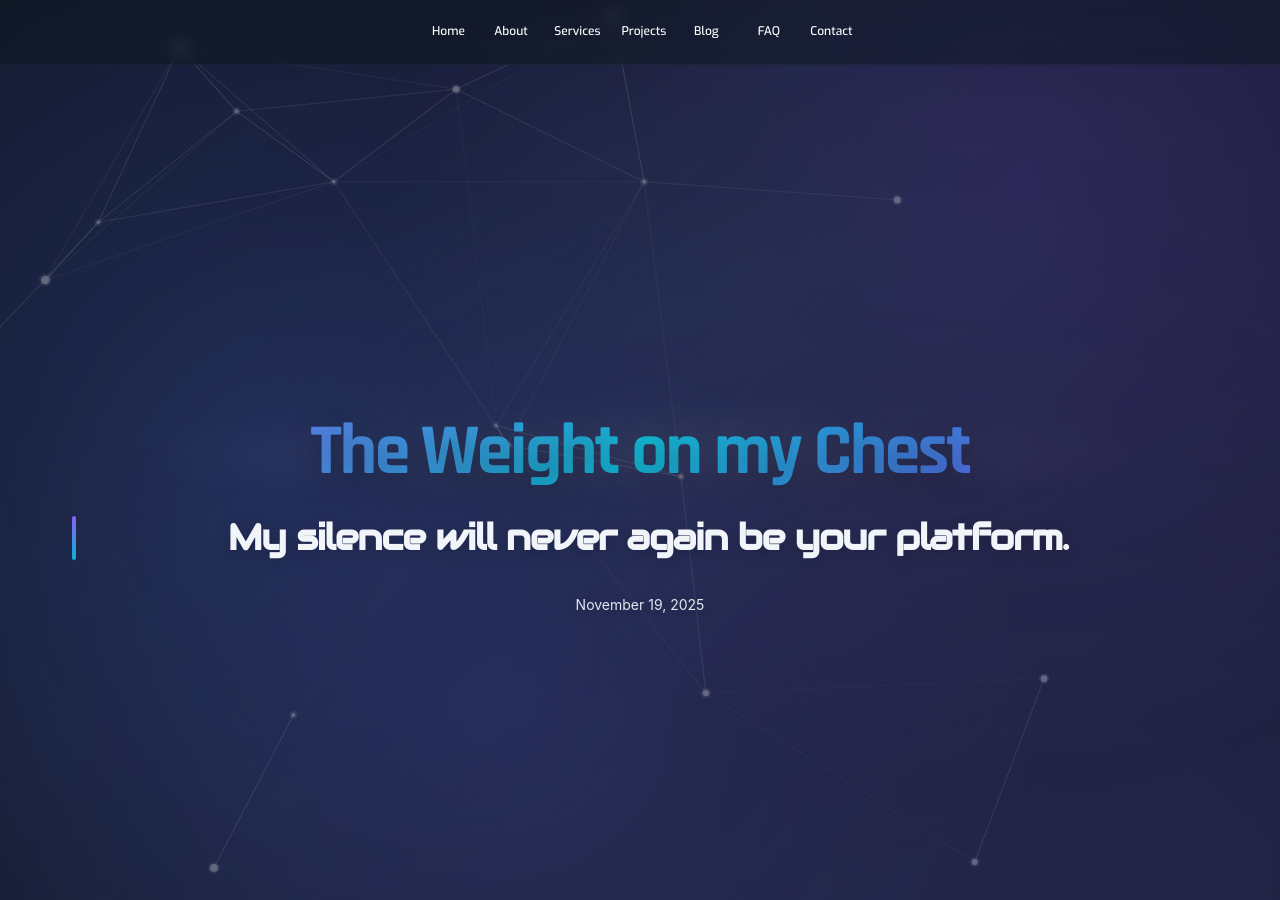
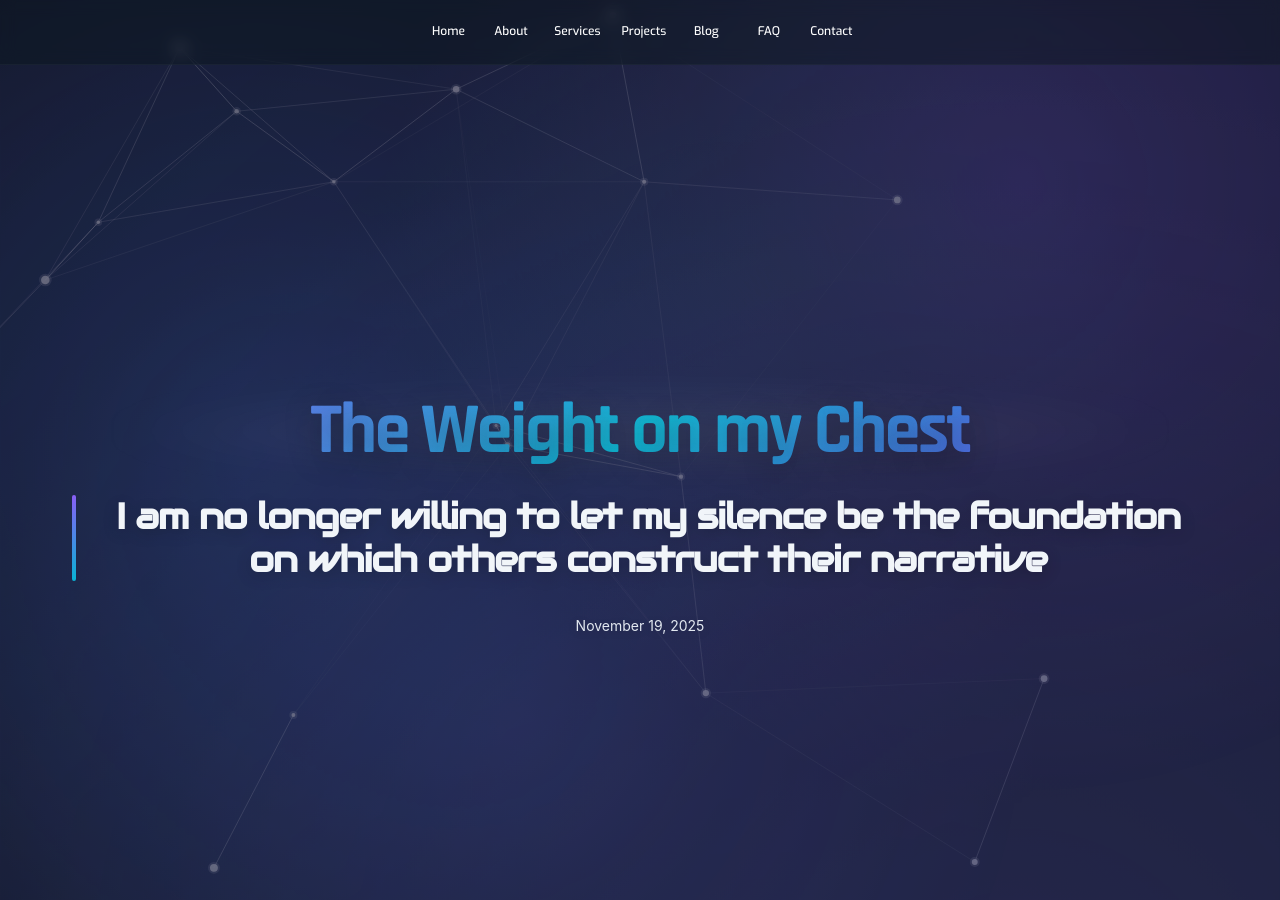
Before and after one commit to egeste/egeste.github.io, a Jekyll site: the page built from _posts/2025-11-20-the-weight-on-my-chest.md, in a window 1280 px wide and 900 px high. Built offline with Jekyll 4.4.1, drawn with Linux system fonts in a browser that asks for light colours.

Commit message:
Improve title

```diff
--- a/_posts/2025-11-20-the-weight-on-my-chest.md
+++ b/_posts/2025-11-20-the-weight-on-my-chest.md
@@ -1,7 +1,7 @@
 ---
 layout: post
 title: "The Weight on my Chest"
-subtitle: "My silence will never again be your platform."
+subtitle: "I am no longer willing to let my silence be the foundation on which others construct their narrative"
 date: 2025-11-20 00:00:00 -0000
 tags: [personal, family]
 author: Steve
```
